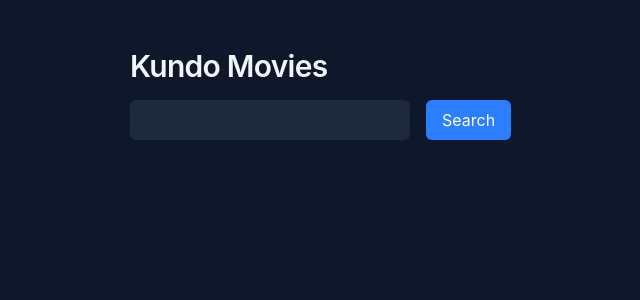
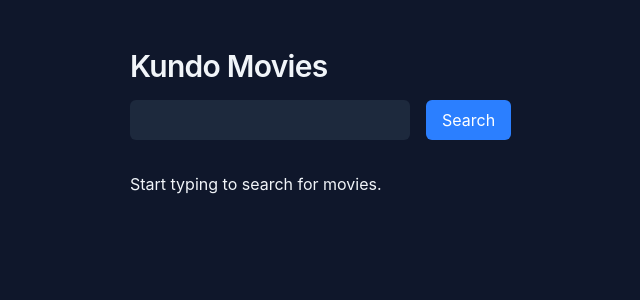
Before and after one commit to Albastraoz/kundo, a React (Vite) app in the folder public/: page / in a window 1280 px wide. Shown: the top 300 px of the page, without its empty margins (62-702 px from the left). Built offline with nearby package versions, Linux system fonts and the light colour scheme.

Commit message:
added some extra checks and a .env-example file

```diff
--- a/public/src/App.tsx
+++ b/public/src/App.tsx
@@ -8,12 +8,15 @@ export default function App() {
   const [search, setSearch] = useState("");
   const [movies, setMovies] = useState<MovieSummary[]>([]);
   const [details, setDetails] = useState<MovieDetails | null>(null);
+  const [error, setError] = useState<string | null>(null);
 
   const searchMovies = async () => {
-    const response = await fetch(`http://localhost:8000/api/imdb/search?q=${search}`);
+    const response = await fetch(`/api/imdb/search?q=${encodeURIComponent(search)}`);
 
     if (!response.ok) {
-      throw new Error("Failed to search movies");
+      setMovies([]);
+      setError("No movies found, try again.");
+      return;
     }
 
     const data = await response.json();
@@ -21,7 +24,7 @@ export default function App() {
   };
 
   const getMovieDetails = async (imdbID: string) => {
-    const response = await fetch(`http://localhost:8000/api/imdb/movies/${imdbID}`);
+    const response = await fetch(`/api/imdb/movies/${imdbID}`);
 
     if (!response.ok) {
       throw new Error("Failed to get movie details");
@@ -45,6 +48,7 @@ export default function App() {
             onSearchChange={setSearch}
             onSearch={searchMovies}
             onSelectMovie={getMovieDetails}
+            error={error}
           />
         )}
       </div>
--- a/public/src/components/SearchPage.tsx
+++ b/public/src/components/SearchPage.tsx
@@ -6,6 +6,7 @@ interface SearchPageProps {
   onSearchChange: (value: string) => void;
   onSearch: () => void;
   onSelectMovie: (imdbID: string) => void;
+  error: string | null;
 }
 
 export default function SearchPage({
@@ -14,6 +15,7 @@ export default function SearchPage({
   onSearchChange,
   onSearch,
   onSelectMovie,
+  error,
 }: SearchPageProps) {
   return (
     <div>
@@ -33,7 +35,7 @@ export default function SearchPage({
       </div>
 
       <div className="grid grid-cols-1 md:grid-cols-3 gap-4">
-        {movies.map((movie) => (
+        {movies.length > 0 ? movies.map((movie) => (
           <div
             key={movie.imdbID}
             className="cursor-pointer"
@@ -43,7 +45,7 @@ export default function SearchPage({
             <h3>{movie.Title}</h3>
             <p>{movie.Year}</p>
           </div>
-        ))}
+        )): error ? <p className="text-red-500">{error}</p> : <p>Start typing to search for movies.</p>}
       </div>
     </div>
   );
```
Also changed, not shown: 1 other file (tests, documents, lock files or other folders).
